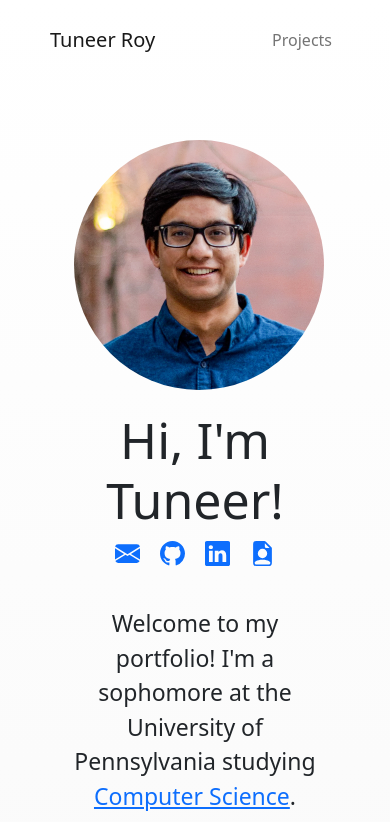
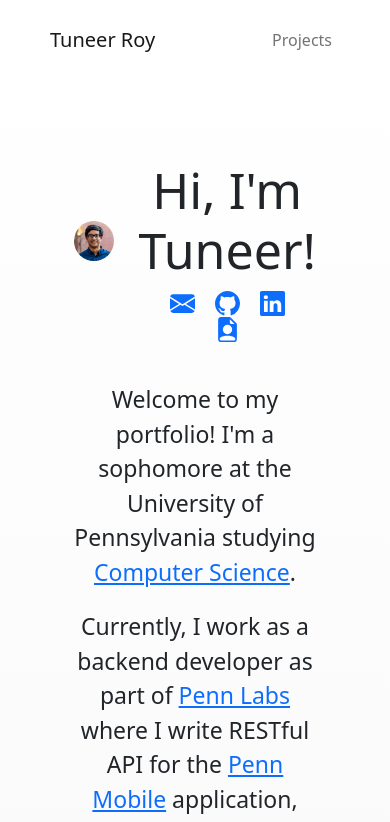
Before and after one commit to tuneerroy/tuneerroy.github.io, a React (Create React App) app in the folder portfolio/: page / in a window 390 px wide. Shown: the top 822 px of the page. Built offline with nearby package versions, Linux system fonts and the light colour scheme.

Commit message:
feat: lazy-loading images

```diff
--- a/portfolio/package.json
+++ b/portfolio/package.json
@@ -16,6 +16,7 @@
     "react-bootstrap": "^2.5.0",
     "react-dom": "^18.2.0",
     "react-icons": "^4.4.0",
+    "react-lazy-load-image-component": "^1.5.5",
     "react-scripts": "5.0.1",
     "typescript": "^4.8.3",
     "web-vitals": "^2.1.4"
@@ -47,6 +48,7 @@
     ]
   },
   "devDependencies": {
+    "@types/react-lazy-load-image-component": "^1.5.2",
     "gh-pages": "^4.0.0",
     "json-loader": "^0.5.7"
   }
--- a/portfolio/src/App.css
+++ b/portfolio/src/App.css
@@ -107,6 +107,10 @@
 }
 
 @media only screen and (max-width: 900px) {
+  .App main #home img {
+    width: 100%;
+    height: 100%;
+  }
   .App main #projects .project div {
     display: block;
   }
--- a/portfolio/src/App.tsx
+++ b/portfolio/src/App.tsx
@@ -38,10 +38,10 @@ const App = () => {
       </header>
       <main>
         <Home />
-        {data != undefined ? <Projects projects={data.projects} /> : null}
+        {data !== undefined ? <Projects projects={data.projects} /> : null}
       </main>
       <footer>
-        <p>Last Updated September 25th, 2022.</p>
+        <p>Last Updated September 28th, 2022.</p>
         <p>&copy; 2022 Tuneer Roy</p>
       </footer>
     </div>
--- a/portfolio/src/pages/Home.tsx
+++ b/portfolio/src/pages/Home.tsx
@@ -4,7 +4,8 @@ import {
     BsLinkedin,
     BsFileEarmarkPersonFill
 } from 'react-icons/bs';
-import { Image, Container, Row, Col, Tooltip } from 'react-bootstrap';
+import { LazyLoadImage } from 'react-lazy-load-image-component';
+import { Container, Row, Col, Tooltip } from 'react-bootstrap';
 import OverlayTrigger, {
     OverlayTriggerRenderProps
 } from 'react-bootstrap/OverlayTrigger';
@@ -50,7 +51,12 @@ const Home = () => {
             <Container>
                 <Row>
                     <Col>
-                        <Image roundedCircle src="/images/profile.png" />
+                        <div className="vertical-align">
+                            <LazyLoadImage
+                                className='rounded-circle'
+                                effect={'blur'}
+                                src={'/images/profile.png'} />
+                        </div>
                     </Col>
                     <Col>
                         <div className="vertical-align">
--- a/portfolio/src/pages/Projects.tsx
+++ b/portfolio/src/pages/Projects.tsx
@@ -1,4 +1,5 @@
 import { Image, Badge } from 'react-bootstrap';
+import { LazyLoadComponent, LazyLoadImage } from 'react-lazy-load-image-component';
 import { useWindowWidth } from '../hooks/WindowSize';
 import type { Project } from '../App';
 
@@ -13,10 +14,19 @@ const Projects: React.FC<ProjectsProps> = ({ projects }) => {
         display: boolean;
     }
     const ProjImg: React.FC<ProjImgProps> = props => (
+        // props.display ?
+        //     <LazyLoadImage
+        //         className='rounded-circle'
+        //         effect='blur'
+        //         src={`/images/projects/${props.name}`} /> :
+        //     <></>
         props.display ?
-            <Image
-                roundedCircle
-                fluid src={`/images/projects/${props.name}`} /> :
+            <LazyLoadComponent>
+                <Image
+                    roundedCircle
+                    fluid src={`/images/projects/${props.name}`} />
+            </LazyLoadComponent>
+            :
             <></>
     );
 
```
Also changed, not shown: 1 other file (tests, documents, lock files or other folders).
